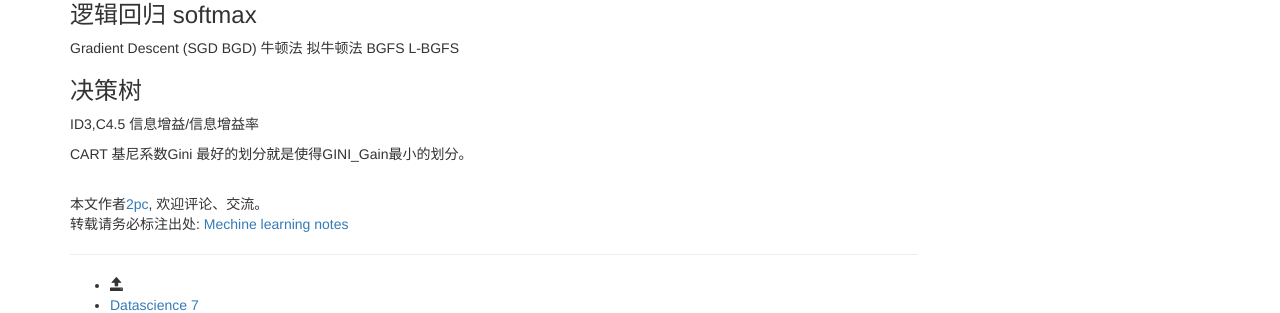
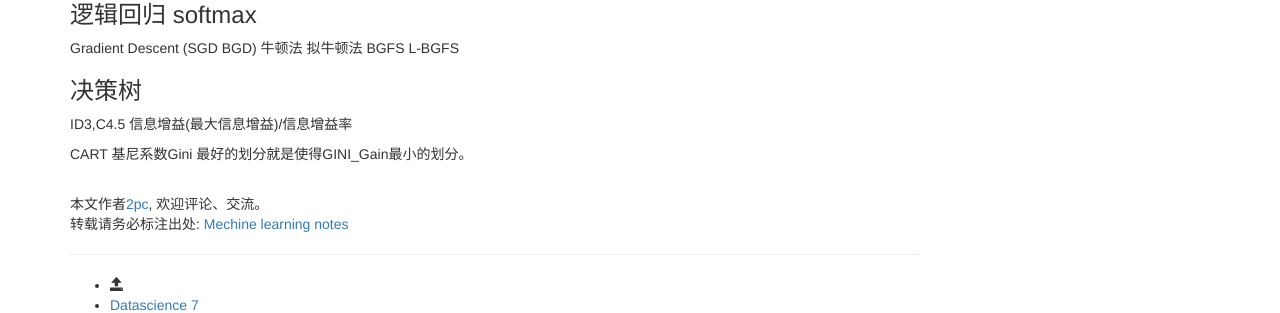
Before and after one commit to luyee/2pc.github.io, a Jekyll site: the page built from _posts/datascience/2015-06-13-ML.md, in a window 1280 px wide. Shown: the part 230-543 px from the top of the page. Built offline with Jekyll 4.4.1, drawn with Linux system fonts in a browser that asks for light colours; nearby versions of some CDN libraries; library files that are not in the unit come from our copies; comment, search, counter and statistics services are not loaded.

Commit message:
Update 2015-06-13-ML.md

```diff
--- a/_posts/datascience/2015-06-13-ML.md
+++ b/_posts/datascience/2015-06-13-ML.md
@@ -19,6 +19,6 @@ L-BGFS
 
 ### 决策树
 
-ID3,C4.5  信息增益/信息增益率
+ID3,C4.5  信息增益(最大信息增益)/信息增益率
 
 CART  基尼系数Gini 最好的划分就是使得GINI_Gain最小的划分。
```
